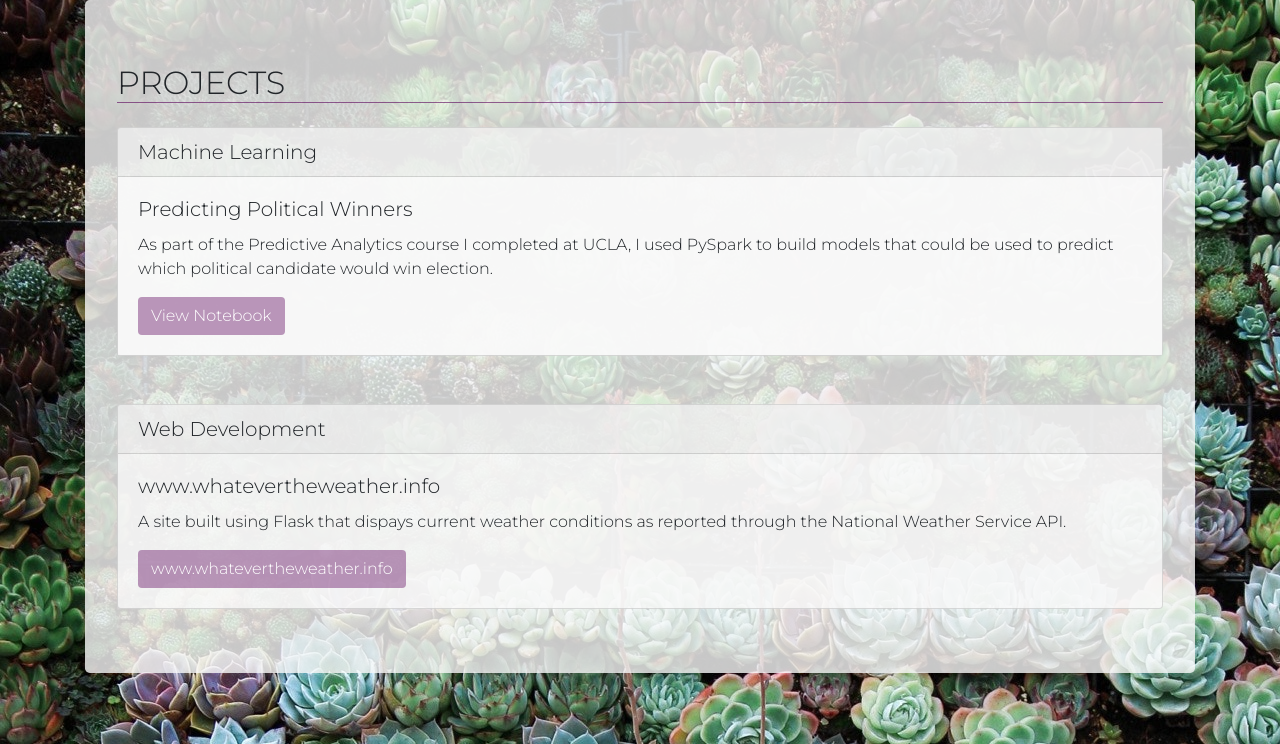
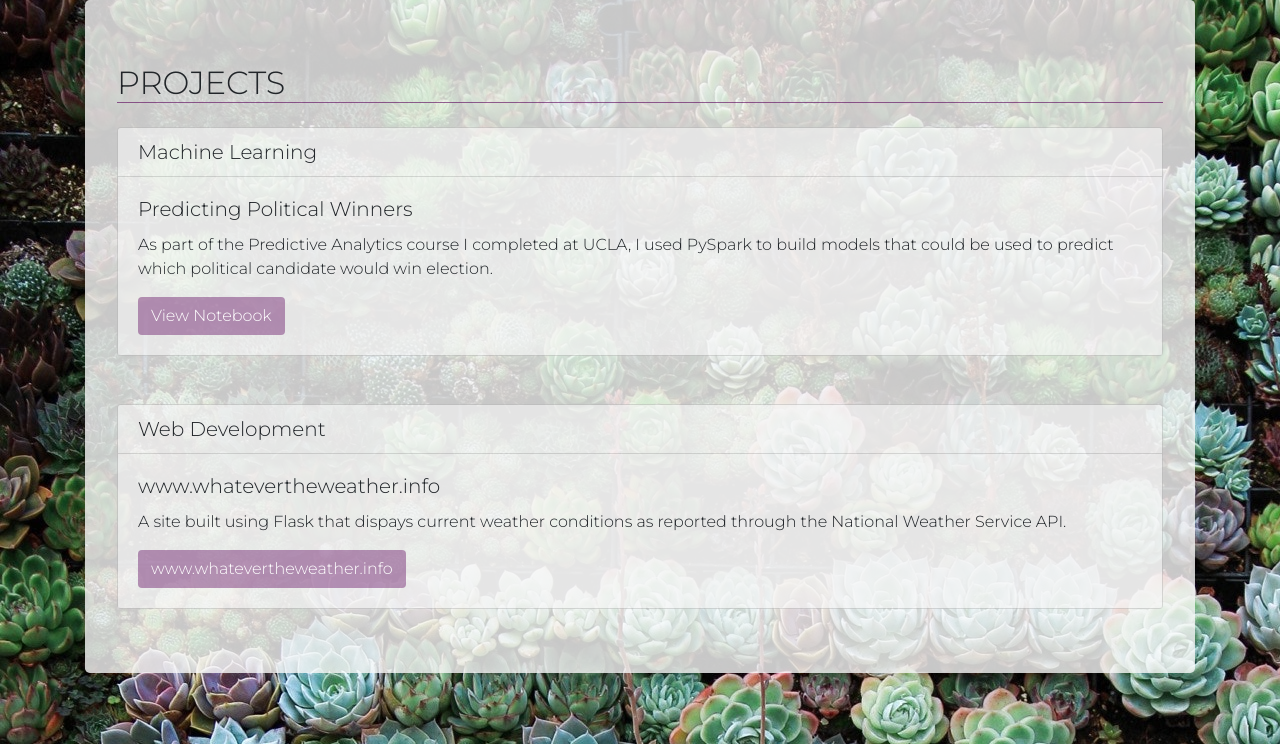
Before and after one commit to donehower/skd_site, a Flask app: page /projects in a window 1280 px wide. Shown: the part 56-800 px from the top of the page. Run offline with Flask 2, Linux system fonts and the light colour scheme; some libraries are stand-ins or nearby versions.

Commit message:
Added cards for projects

```diff
--- a/skd_site/templates/projects.html
+++ b/skd_site/templates/projects.html
@@ -10,9 +10,9 @@
       </div>
       <br>
 
-      <div class="card" id="white_alpha">
-        <h5 class="card-header">Machine Learning</h5>
-        <div class="card-body" id="white_alpha">
+      <div class="card special-card">
+        <h5 class="card-header special-card">Machine Learning</h5>
+        <div class="card-body special-card">
           <h5 class="card-title">Predicting Political Winners</h5>
           <p class="card-text">As part of the Predictive Analytics course I
           completed at UCLA, I used PySpark to build models that
@@ -24,9 +24,9 @@
       <br>
       <br>
 
-      <div class="card" id="white_alpha">
-        <h5 class="card-header">Web Development</h5>
-        <div class="card-body">
+      <div class="card special-card">
+        <h5 class="card-header special-card">Web Development</h5>
+        <div class="card-body special-card">
           <h5 class="card-title">www.whatevertheweather.info</h5>
           <p class="card-text">A site built using Flask that dispays current
           weather conditions as reported through the National Weather Service
```
